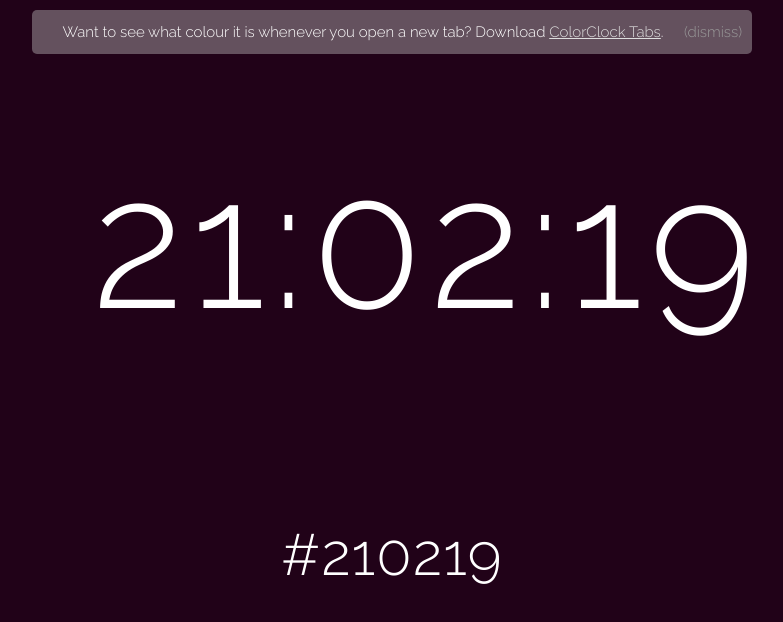
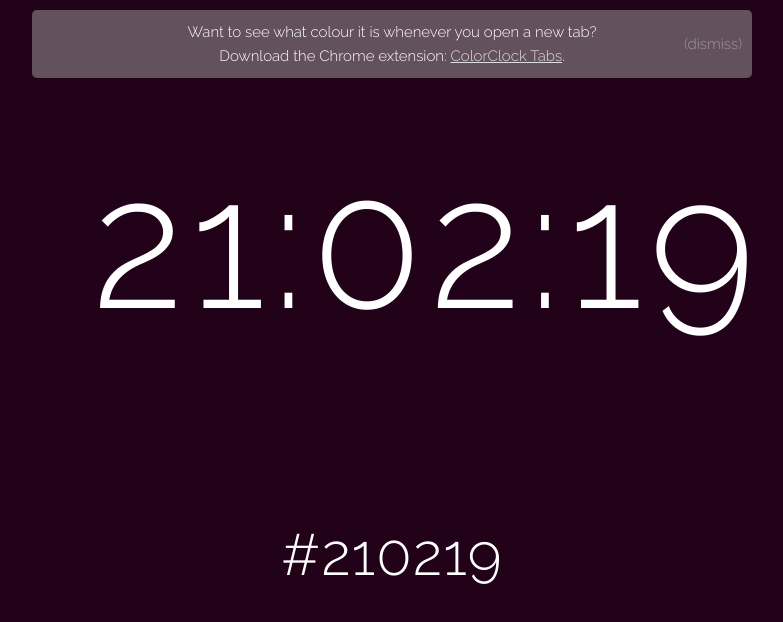
Before and after one commit to VictorVation/ColorClock, a browser extension: page index.html in a window 1280 px wide. Shown: the whole page, without its empty margins (248-1031 px from the left). Drawn offline with Linux system fonts and the light colour scheme.

Commit message:
Always show notice above the clock. Move dismiss button.

```diff
--- a/all.css
+++ b/all.css
@@ -23,7 +23,8 @@ a { color: #ddd; }
    top: 35%;
    margin-left: -300px;
    margin-top: -300px;
-   text-align: center
+   text-align: center;
+   z-index: 1;
 }
 
 #notice {
@@ -35,12 +36,16 @@ a { color: #ddd; }
   border-radius: 5px;
   opacity: 0;
   transition: opacity 800ms ease-in-out;
+  position: relative;
+  z-index: 2;
 }
 
 .dismiss {
   color: #999;
-  float: right;
   cursor: pointer;
+  position: absolute;
+  top: 2.22rem;
+  right: 10px;
 }
 
 ::selection {
--- a/index.html
+++ b/index.html
@@ -6,7 +6,7 @@
   <link href="#" rel="shortcut icon" type="image/x-icon" />
 </head>
 <body>
-  <div id="notice">Want to see what colour it is whenever you open a new tab? Download <a href="https://chrome.google.com/webstore/detail/colorclock-tabs/ajhlmmkocpickopfnjdbapohpjllghpo?hl=en">ColorClock Tabs</a>. <span class="dismiss">(dismiss)</span></div>
+    <div id="notice">Want to see what colour it is whenever you open a new tab?<br> Download the Chrome extension: <a href="https://chrome.google.com/webstore/detail/colorclock-tabs/ajhlmmkocpickopfnjdbapohpjllghpo?hl=en">ColorClock Tabs</a>. <span class="dismiss">(dismiss)</span></div>
   <div id="wrapper">
     <h1 role="time"></h1>
     <h2 role="hex"></h2>
```
